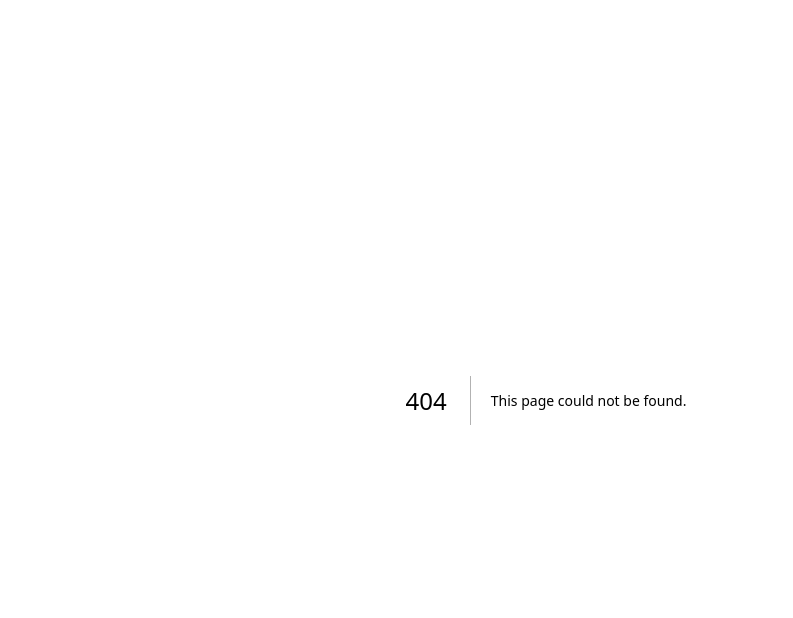
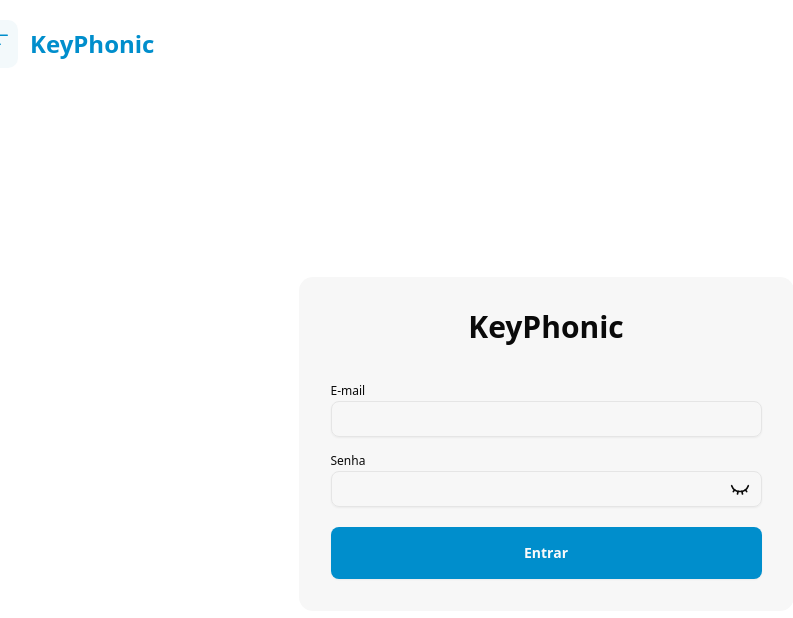
Before and after one commit to higajooj/keyphonic, a Next.js app: page /admin/auth in a window 1280 px wide. Before the commit this address had no page. Shown: the top 618 px of the page, without its empty margins (94-887 px from the left). Built offline with nearby package versions, Linux system fonts and the light colour scheme.

Commit message:
feat: add login page

```diff
--- /dev/null
+++ b/src/app/admin/auth/page.tsx
@@ -0,0 +1,17 @@
+import { Button } from "@/components/ui/button";
+import { Input } from "@/components/ui/input";
+
+export default function Page() {
+  return (
+    <div className="grow flex items-center justify-center">
+      <div className="bg-[#F7F7F7] p-8 flex flex-col rounded-xl w-full m-8 max-w-[495px]">
+        <h1 className="font-bold text-3xl text-center mb-8">KeyPhonic</h1>
+        <div className="space-y-2.5 mb-5">
+          <Input name="email" label="E-mail" />
+          <Input name="password" label="Senha" type="password" />
+        </div>
+        <Button>Entrar</Button>
+      </div>
+    </div>
+  );
+}
--- a/src/app/admin/layout.tsx
+++ b/src/app/admin/layout.tsx
@@ -2,7 +2,7 @@ import { Header } from "@/components/admin/header";
 
 export default function Layout({ children }: { children: React.ReactNode }) {
   return (
-    <section>
+    <section className="min-h-screen flex flex-col">
       <Header />
       {children}
     </section>
--- a/src/components/ui/button.tsx
+++ b/src/components/ui/button.tsx
@@ -10,7 +10,7 @@ const buttonVariants = cva(
     variants: {
       variant: {
         default:
-          "bg-primary text-primary-foreground shadow-xs hover:bg-primary/90",
+          "bg-brand-500 font-semibold text-primary-foreground shadow-xs hover:bg-brand-500/90",
         destructive:
           "bg-destructive text-white shadow-xs hover:bg-destructive/90 focus-visible:ring-destructive/20 dark:focus-visible:ring-destructive/40 dark:bg-destructive/60",
         outline:
@@ -22,7 +22,7 @@ const buttonVariants = cva(
         link: "text-primary underline-offset-4 hover:underline",
       },
       size: {
-        default: "h-9 px-4 py-2 has-[>svg]:px-3",
+        default: "min-h-9 px-8 py-4 has-[>svg]:px-3",
         sm: "h-8 rounded-md gap-1.5 px-3 has-[>svg]:px-2.5",
         lg: "h-10 rounded-md px-6 has-[>svg]:px-4",
         icon: "size-9",
--- a/src/components/ui/input.tsx
+++ b/src/components/ui/input.tsx
@@ -9,7 +9,7 @@ interface InputProps extends ComponentProps<"input"> {
 }
 
 function Input({ className, type, label, name, ...props }: InputProps) {
-  const [visible, setVisible] = useState(false);
+  const [hide, setHide] = useState(true);
 
   return (
     <>
@@ -19,7 +19,7 @@ function Input({ className, type, label, name, ...props }: InputProps) {
       <div className="relative ">
         <input
           id={name}
-          type={visible ? "text" : type}
+          type={hide ? type : "text"}
           data-slot="input"
           className={cn(
             "file:text-foreground placeholder:text-muted-foreground selection:bg-primary selection:text-primary-foreground dark:bg-input/30 border-input flex h-9 w-full min-w-0 rounded-md border bg-transparent px-3 py-1 text-base shadow-xs transition-[color,box-shadow] outline-none file:inline-flex file:h-7 file:border-0 file:bg-transparent file:text-sm file:font-medium disabled:pointer-events-none disabled:cursor-not-allowed disabled:opacity-50 md:text-sm",
@@ -32,9 +32,9 @@ function Input({ className, type, label, name, ...props }: InputProps) {
         {type === "password" && (
           <button
             className="rounded cursor-pointer px-3 h-full absolute top-0 right-0"
-            onClick={() => setVisible((v) => !v)}
+            onClick={() => setHide((v) => !v)}
           >
-            {visible ? <Eye size={20} /> : <EyeClosed size={20} />}
+            {hide ? <EyeClosed size={20} /> : <Eye size={20} />}
           </button>
         )}
       </div>
```
